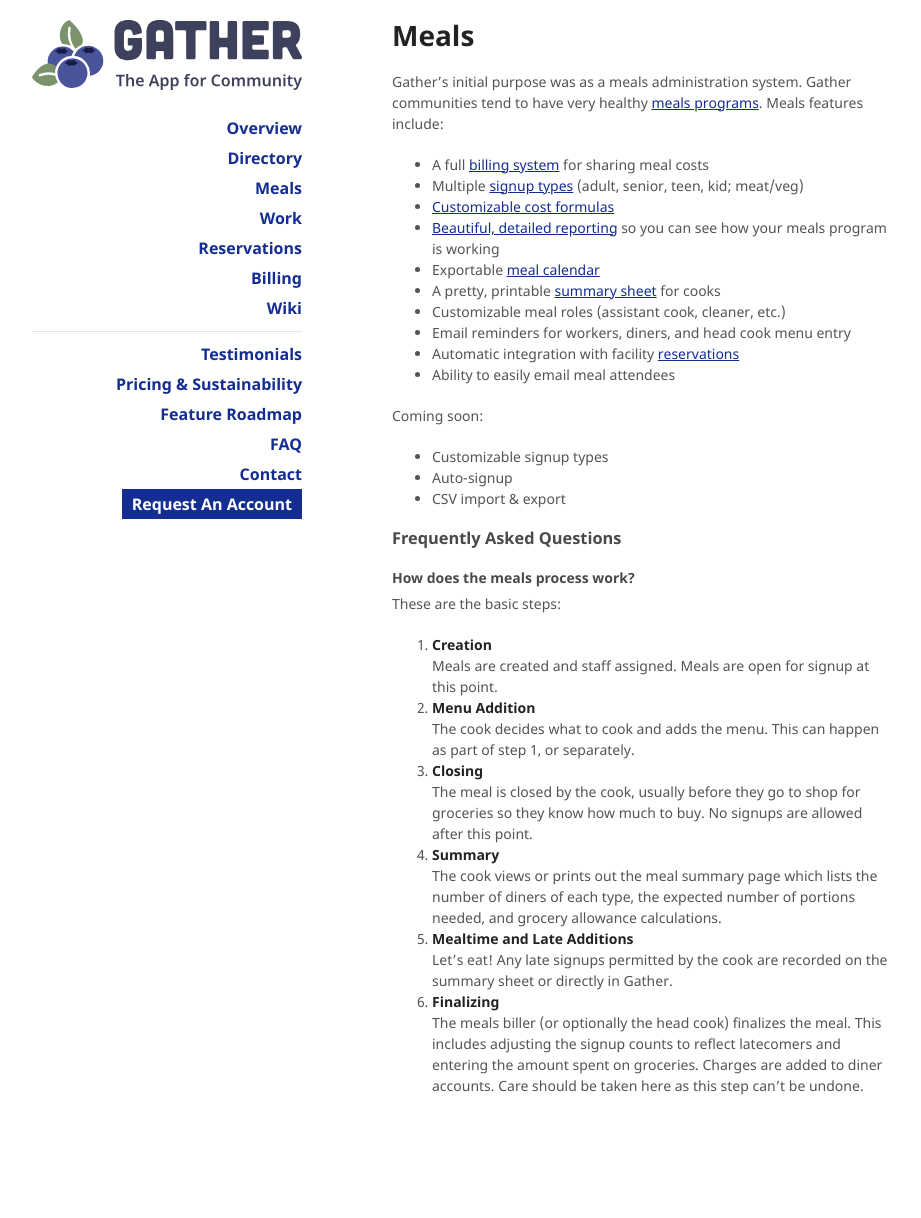
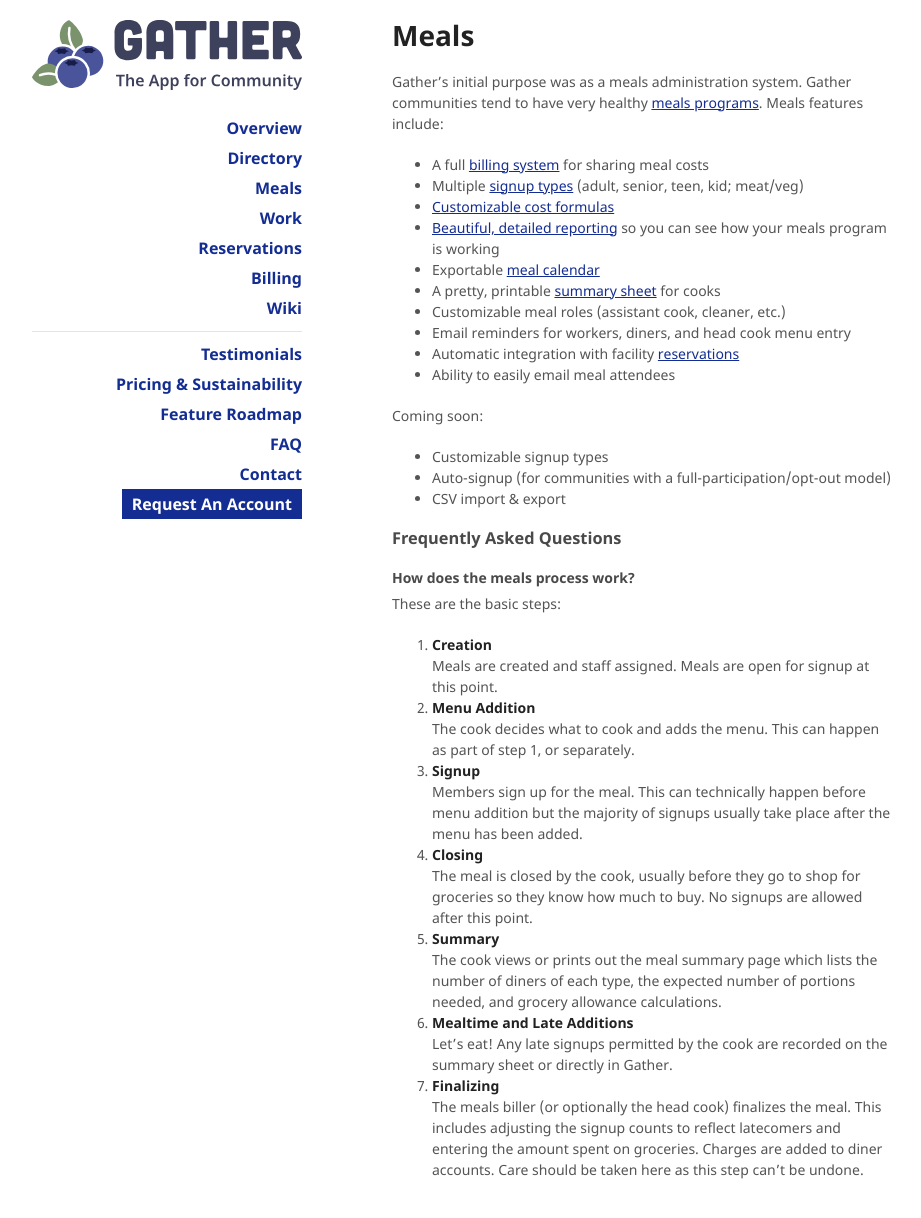
Before and after one commit to sassafrastech/gather-docs, a Jekyll site: the page built from features/meals.md, in a window 1280 px wide and 1250 px high. Shown: the top 1218 px of the window, without its empty margins (178-1099 px from the left). Built offline with Jekyll 4.4.1, drawn with Linux system fonts in a browser that asks for light colours; nearby versions of some CDN libraries; our own code applies the rules of GitHub Pages for plain Markdown files.

Commit message:
Add signup to meal flow steps

```diff
--- a/_includes/faqs/meals.md
+++ b/_includes/faqs/meals.md
@@ -3,8 +3,9 @@
 These are the basic steps:
 
 1. **Creation**<br/>Meals are created and staff assigned. Meals are open for signup at this point.
-2. **Menu Addition**<br/>The cook decides what to cook and adds the menu. This can happen as part of step 1, or separately.
-3. **Closing**<br/>The meal is closed by the cook, usually before they go to shop for groceries so they know how much to buy. No signups are allowed after this point.
-4. **Summary**<br/>The cook views or prints out the meal summary page which lists the number of diners of each type, the expected number of portions needed, and grocery allowance calculations.
-5. **Mealtime and Late Additions**<br/>Let's eat! Any late signups permitted by the cook are recorded on the summary sheet or directly in Gather.
-6. **Finalizing**<br/>The meals biller (or optionally the head cook) finalizes the meal. This includes adjusting the signup counts to reflect latecomers and entering the amount spent on groceries. Charges are added to diner accounts. Care should be taken here as this step can't be undone.
+1. **Menu Addition**<br/>The cook decides what to cook and adds the menu. This can happen as part of step 1, or separately.
+1. **Signup**<br/>Members sign up for the meal. This can technically happen before menu addition but the majority of signups usually take place after the menu has been added.
+1. **Closing**<br/>The meal is closed by the cook, usually before they go to shop for groceries so they know how much to buy. No signups are allowed after this point.
+1. **Summary**<br/>The cook views or prints out the meal summary page which lists the number of diners of each type, the expected number of portions needed, and grocery allowance calculations.
+1. **Mealtime and Late Additions**<br/>Let's eat! Any late signups permitted by the cook are recorded on the summary sheet or directly in Gather.
+1. **Finalizing**<br/>The meals biller (or optionally the head cook) finalizes the meal. This includes adjusting the signup counts to reflect latecomers and entering the amount spent on groceries. Charges are added to diner accounts. Care should be taken here as this step can't be undone.
--- a/features/meals.md
+++ b/features/meals.md
@@ -20,7 +20,7 @@ Gather's initial purpose was as a meals administration system. Gather communitie
 Coming soon:
 
 * Customizable signup types
-* Auto-signup
+* Auto-signup (for communities with a full-participation/opt-out model)
 * CSV import & export
 
 {% include faq-section.md slug=page.slug %}
```
